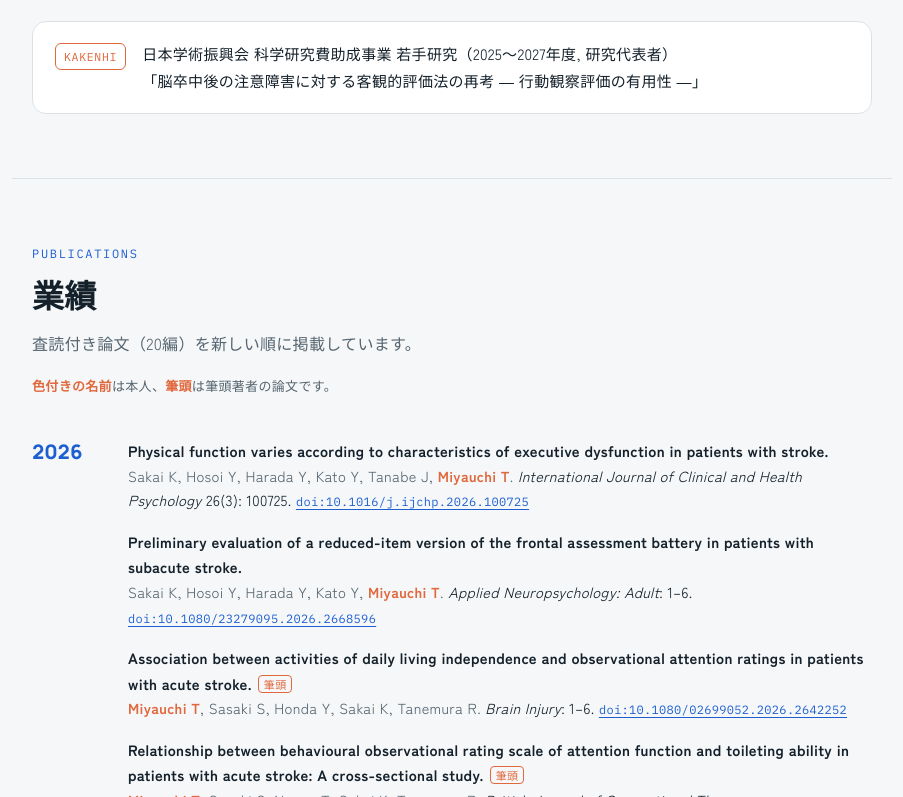
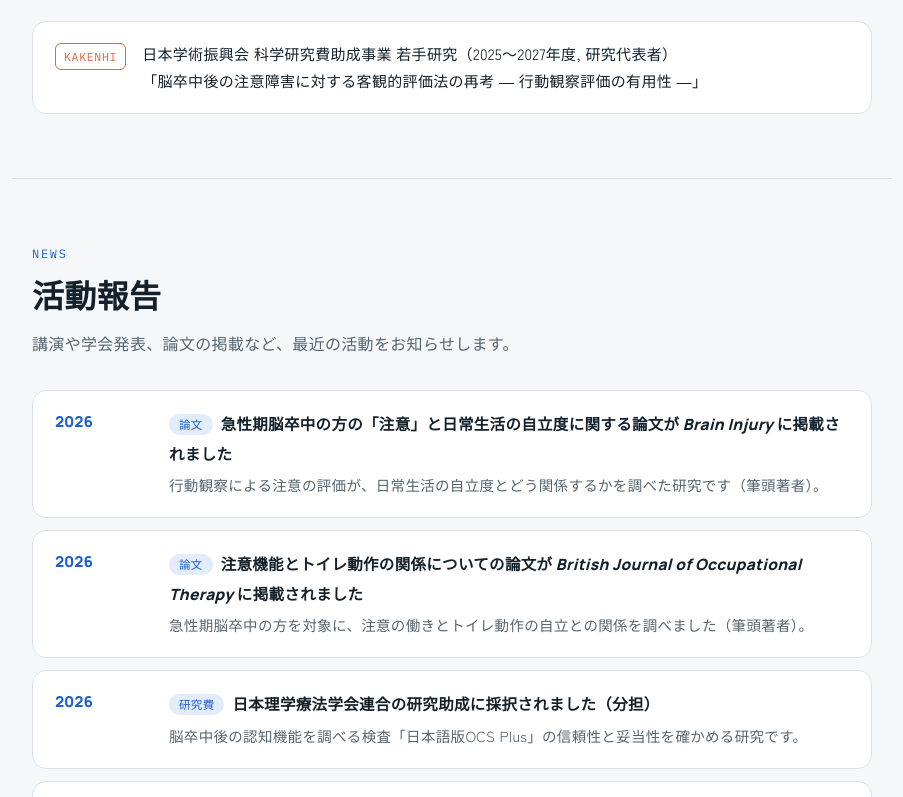
Before and after one commit to t-miyauchi-ot/t-miyauchi-ot.github.io, a plain HTML site: page index.html in a window 1280 px wide. Shown: the part 2003-2800 px from the top of the page, without its empty margins (188-1091 px from the left). Drawn offline with Linux system fonts and the light colour scheme.

Commit message:
活動報告（News）セクションを追加
Co-Authored-By: Claude Opus 5.5 <noreply@anthropic.com>
Claude-Session: https://claude.ai/code/session_018T7gdSWnFJB9C4pvBHXEmh

```diff
--- a/index.html
+++ b/index.html
@@ -135,6 +135,16 @@ summary{cursor:pointer;font-family:var(--font-display);font-weight:700;font-size
 .simple{margin:0 0 14px;padding-left:1.2em;display:grid;gap:10px;font-size:14.5px}
 .more{margin-top:24px;font-size:14px}
 
+/* activity reports (news) */
+.news{list-style:none;margin:0;padding:0;display:grid;gap:12px}
+.news li{display:grid;grid-template-columns:96px minmax(0,1fr);gap:4px 18px;background:var(--surface);border:1px solid var(--line);border-radius:14px;padding:18px 22px}
+.news time{font-family:var(--font-display);font-weight:800;font-size:15px;color:var(--accent);font-variant-numeric:tabular-nums;line-height:1.7}
+.news .cat{display:inline-block;font-size:11.5px;line-height:1.8;border-radius:999px;padding:0 10px;margin-right:8px;background:var(--accent-soft);color:var(--accent);vertical-align:1px;white-space:nowrap}
+.news .cat.talk{background:color-mix(in srgb,var(--spark) 14%,transparent);color:var(--spark)}
+.news h3{display:inline;font-size:15.5px;margin:0}
+.news p{margin:4px 0 0;font-size:14.5px;color:var(--muted)}
+@media (max-width:560px){.news li{grid-template-columns:1fr;padding:16px 18px}}
+
 .collab-band{background:var(--hero);color:var(--hero-ink)}
 .collab-band .kicker{color:var(--spark)}
 .collab{display:grid;grid-template-columns:minmax(0,1.2fr) minmax(0,1fr);gap:24px 48px;align-items:start}
@@ -177,6 +187,7 @@ footer{border-top:1px solid var(--line);padding-block:28px;font-size:13px;color:
     <div class="nav-r">
       <ul>
         <li><a href="#research"><span class="ja">研究内容</span><span class="en">Research</span></a></li>
+        <li><a href="#news"><span class="ja">活動報告</span><span class="en">News</span></a></li>
         <li><a href="#publications"><span class="ja">業績</span><span class="en">Publications</span></a></li>
         <li><a href="#collaborate"><span class="ja">共同研究者募集</span><span class="en">Collaborate</span></a></li>
         <li><a href="#profile"><span class="ja">プロフィール</span><span class="en">Profile</span></a></li>
@@ -269,6 +280,51 @@ footer{border-top:1px solid var(--line);padding-block:28px;font-size:13px;color:
       <div class="ja">日本学術振興会 科学研究費助成事業 若手研究（2025〜2027年度, 研究代表者）<br>「脳卒中後の注意障害に対する客観的評価法の再考 ― 行動観察評価の有用性 ―」</div>
       <div class="en">JSPS Grant-in-Aid for Early-Career Scientists (2025–2027, Principal Investigator)<br>"Rethinking objective assessment of post-stroke attention deficits: the value of observational rating"</div>
     </div>
+  </section>
+
+  <section class="wrap narrow" id="news" aria-labelledby="news-h">
+    <p class="kicker">News</p>
+    <h2 id="news-h"><span class="ja">活動報告</span><span class="en">News</span></h2>
+    <p class="sec-sub"><span class="ja">講演や学会発表、論文の掲載など、最近の活動をお知らせします。</span><span class="en">Recent talks, presentations, publications and other updates.</span></p>
+    <!--
+      活動報告の追加方法：下の <ol class="news"> の一番上に、次の形の <li> を1つコピーして書き換えてください（新しいものが上）。
+      分類の例：講演・学会発表（class="cat talk"でオレンジ色）／論文／研究費／お知らせ
+      <li>
+        <time datetime="2026-12">2026.12</time>
+        <div><span class="cat talk"><span class="ja">講演</span><span class="en">Talk</span></span><h3><span class="ja">タイトル</span><span class="en">Title</span></h3>
+          <p><span class="ja">ひとこと説明</span><span class="en">Short description</span></p></div>
+      </li>
+    -->
+    <ol class="news">
+      <li>
+        <time datetime="2026">2026</time>
+        <div><span class="cat"><span class="ja">論文</span><span class="en">Paper</span></span><h3><span class="ja">急性期脳卒中の方の「注意」と日常生活の自立度に関する論文が <i>Brain Injury</i> に掲載されました</span><span class="en">Paper on attention and ADL independence after acute stroke published in <i>Brain Injury</i></span></h3>
+          <p><span class="ja">行動観察による注意の評価が、日常生活の自立度とどう関係するかを調べた研究です（筆頭著者）。</span><span class="en">We examined how observational ratings of attention relate to independence in daily activities (first author).</span></p></div>
+      </li>
+      <li>
+        <time datetime="2026">2026</time>
+        <div><span class="cat"><span class="ja">論文</span><span class="en">Paper</span></span><h3><span class="ja">注意機能とトイレ動作の関係についての論文が <i>British Journal of Occupational Therapy</i> に掲載されました</span><span class="en">Paper on attention and toileting published in the <i>British Journal of Occupational Therapy</i></span></h3>
+          <p><span class="ja">急性期脳卒中の方を対象に、注意の働きとトイレ動作の自立との関係を調べました（筆頭著者）。</span><span class="en">A cross-sectional study of attention and toileting ability in acute stroke (first author).</span></p></div>
+      </li>
+      <li>
+        <time datetime="2026">2026</time>
+        <div><span class="cat"><span class="ja">研究費</span><span class="en">Grant</span></span><h3><span class="ja">日本理学療法学会連合の研究助成に採択されました（分担）</span><span class="en">Joined a Japanese Society of Physical Therapy funded project (co-investigator)</span></h3>
+          <p><span class="ja">脳卒中後の認知機能を調べる検査「日本語版OCS Plus」の信頼性と妥当性を確かめる研究です。</span><span class="en">Validating the Japanese version of the OCS Plus cognitive screen.</span></p></div>
+      </li>
+      <li>
+        <time datetime="2025">2025</time>
+        <div><span class="cat"><span class="ja">研究費</span><span class="en">Grant</span></span><h3><span class="ja">科研費（若手研究）に採択されました</span><span class="en">Awarded a JSPS KAKENHI Grant for Early-Career Scientists</span></h3>
+          <p><span class="ja">脳卒中後の注意障害を、日常の様子の観察から評価する方法を見直す研究です（2025〜2027年, 代表）。</span><span class="en">Rethinking how attention deficits after stroke are assessed through observation (2025–2027, PI).</span></p></div>
+      </li>
+      <li>
+        <time datetime="2025">2025</time>
+        <div><span class="cat"><span class="ja">お知らせ</span><span class="en">Update</span></span><h3><span class="ja">神戸大学大学院で博士（保健学）を取得しました</span><span class="en">Received a PhD in Health Sciences from Kobe University</span></h3></div>
+      </li>
+      <li>
+        <time datetime="2024">2024</time>
+        <div><span class="cat"><span class="ja">お知らせ</span><span class="en">Update</span></span><h3><span class="ja">湘南医療大学 作業療法学専攻の助教に着任しました</span><span class="en">Joined Shonan University of Medical Sciences as Assistant Professor</span></h3></div>
+      </li>
+    </ol>
   </section>
 
   <section class="wrap narrow" id="publications" aria-labelledby="pub-h">
```
